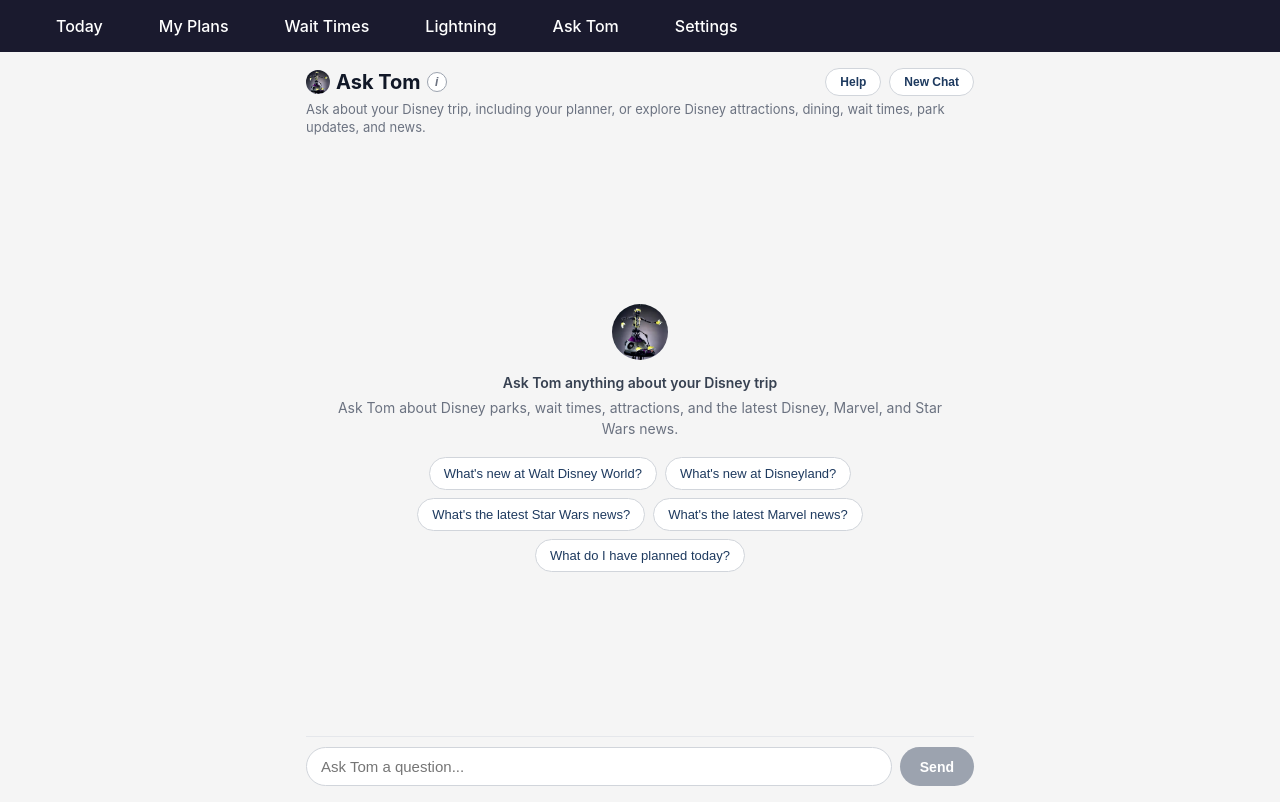
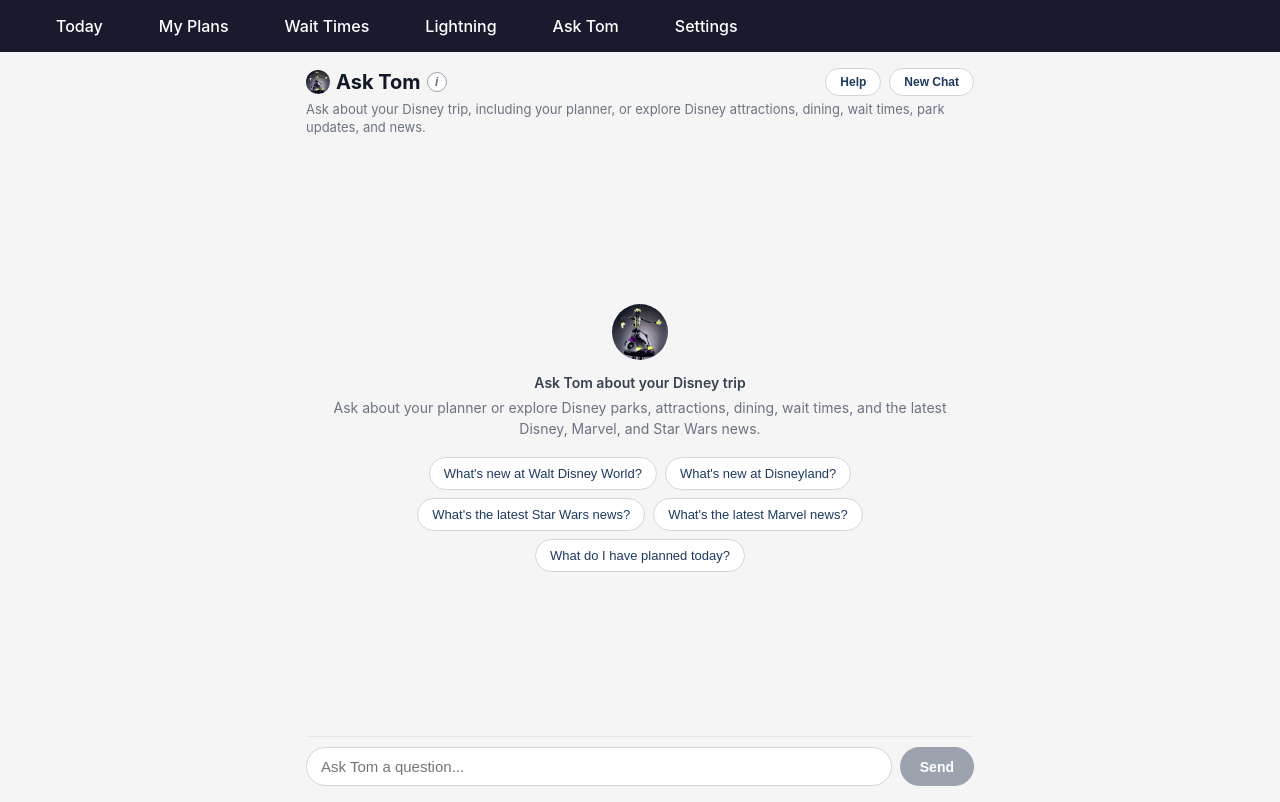
Before and after one commit to blindxx/Disney-wait-planner, a Next.js app in the folder apps/web/: page /tom in a window 1280 px wide. Built offline with nearby package versions, Linux system fonts and the light colour scheme.

Commit message:
Polish empty-state hero copy to cover planner + Disney info
Tightens the hero heading and rewrites the subtitle so it complements
the header subtitle by leading with planner awareness before Disney
info topics, instead of duplicating the same phrasing. Wording only —
no behavior or layout change.

```diff
--- a/apps/web/src/app/tom/page.tsx
+++ b/apps/web/src/app/tom/page.tsx
@@ -1456,10 +1456,10 @@ export default function TomChatPage() {
           {messages.length === 0 && !loading && (
             <div className="tom-empty">
               <img className="tom-avatar-empty" src={TOM_AVATAR_SRC} alt="Tom Morrow" />
-              <div className="tom-empty-title">Ask Tom anything about your Disney trip</div>
+              <div className="tom-empty-title">Ask Tom about your Disney trip</div>
               <div>
-                Ask Tom about Disney parks, wait times, attractions, and the latest Disney,
-                Marvel, and Star Wars news.
+                Ask about your planner or explore Disney parks, attractions, dining, wait times,
+                and the latest Disney, Marvel, and Star Wars news.
               </div>
               <div className="tom-examples" role="group" aria-label="Example questions">
                 {STARTER_PROMPTS.map((prompt) => (
```
